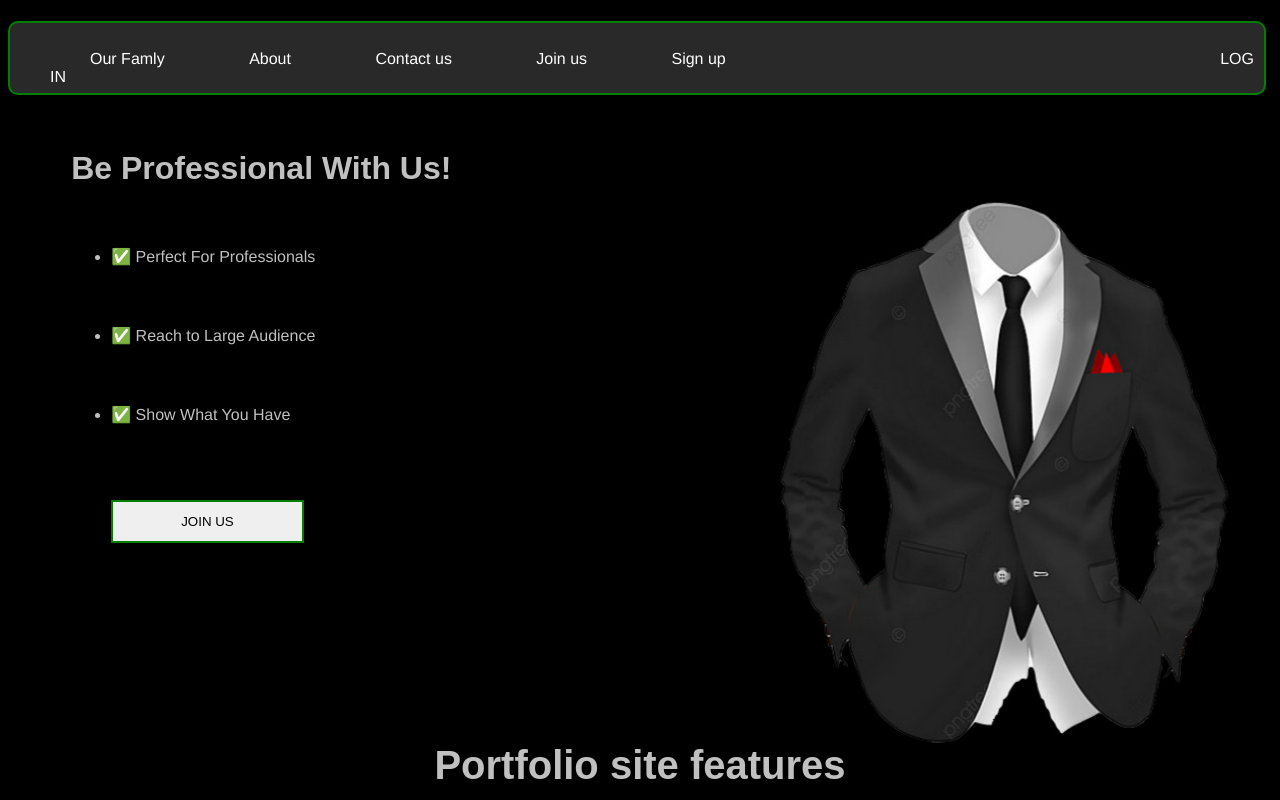
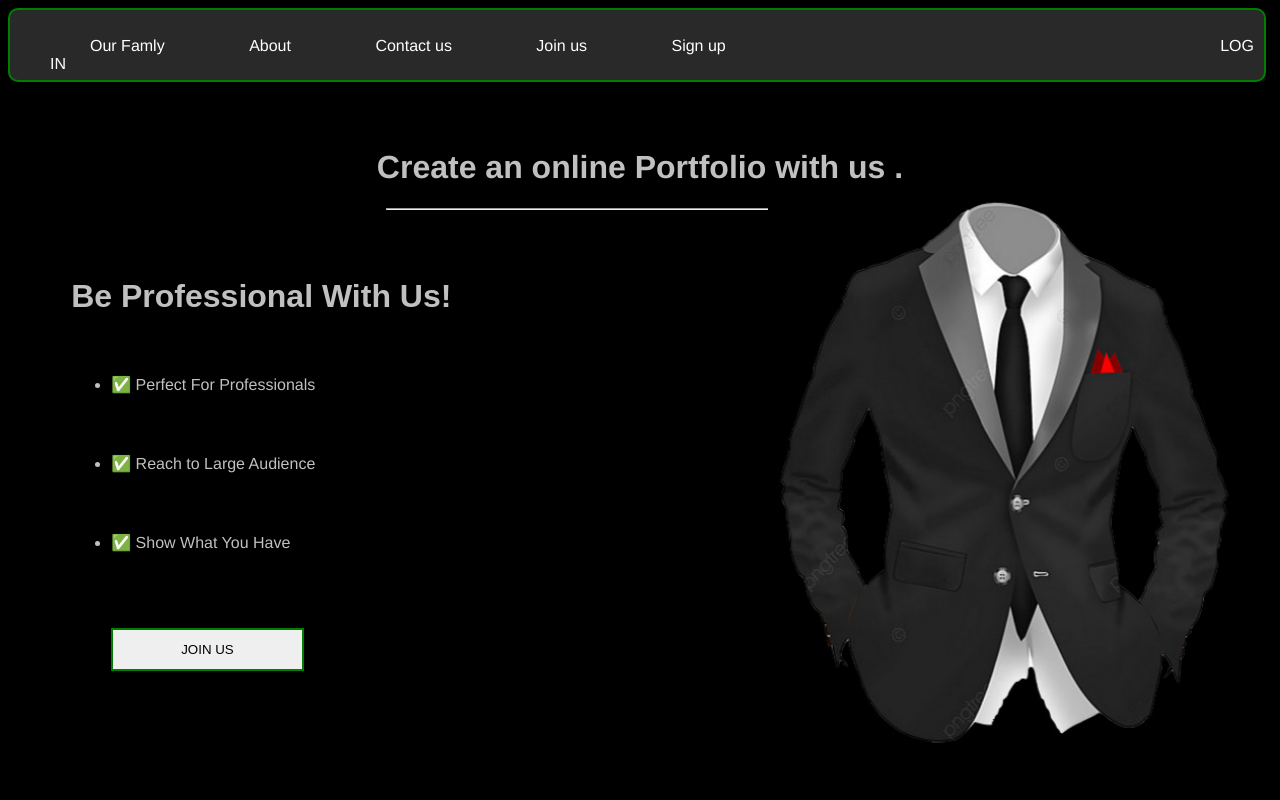
Before and after one commit to pankaj2727/make-your-own-Portfolio, a plain HTML site: page index.html in a window 1280 px wide. Shown: the top 800 px of the page. Drawn offline with Linux system fonts and the light colour scheme.

Commit message:
Made some small tweaks to the css and html of index.html

```diff
--- a/css/home.css
+++ b/css/home.css
@@ -57,6 +57,9 @@ nav li {
     padding-left: 450px;
 }
 
+header {
+    padding-top: 120px;
+}
 .header {
     margin-left: 5%;
     width: 50%;
--- a/index.html
+++ b/index.html
@@ -12,24 +12,13 @@
         <nav>
             <div class="nav">
                 <ul>
-                    <a href="family.html" alt="familypage">
-                        <li>Our Famly</li>
-                    </a>
-                    <a href="" alt="">
-                        <li>About</li>
-                    </a>
-                    <a href="#c2">
-                        <li>Contact us</li>
-                    </a>
-                    <a href="join.html" alt="joinpage">
-                        <li>Join us</li>
-                    </a>
-                    <a href="signup.html" alt="signuppage">
-                        <li class="signup">Sign up</li>
-                    </a>
-                    <a href="Login.html" alt="loginpage">
-                        <li class="login">LOG IN</li>
-                    </a>
+                    <li>
+                        <a href="family.html" alt="familypage">Our Famly</a></li>
+                    <li><a href="" alt="">About</a></li>
+                    <li><a href="#c2">Contact us</a></li>
+                    <li><a href="join.html" alt="joinpage">Join us</a></li>
+                    <li class="signup"><a href="signup.html" alt="signuppage">Sign up</a></li>
+                    <li class="login"><a href="Login.html" alt="loginpage">LOG IN</a></li>
                 </ul>
             </div>
         </nav>
```
